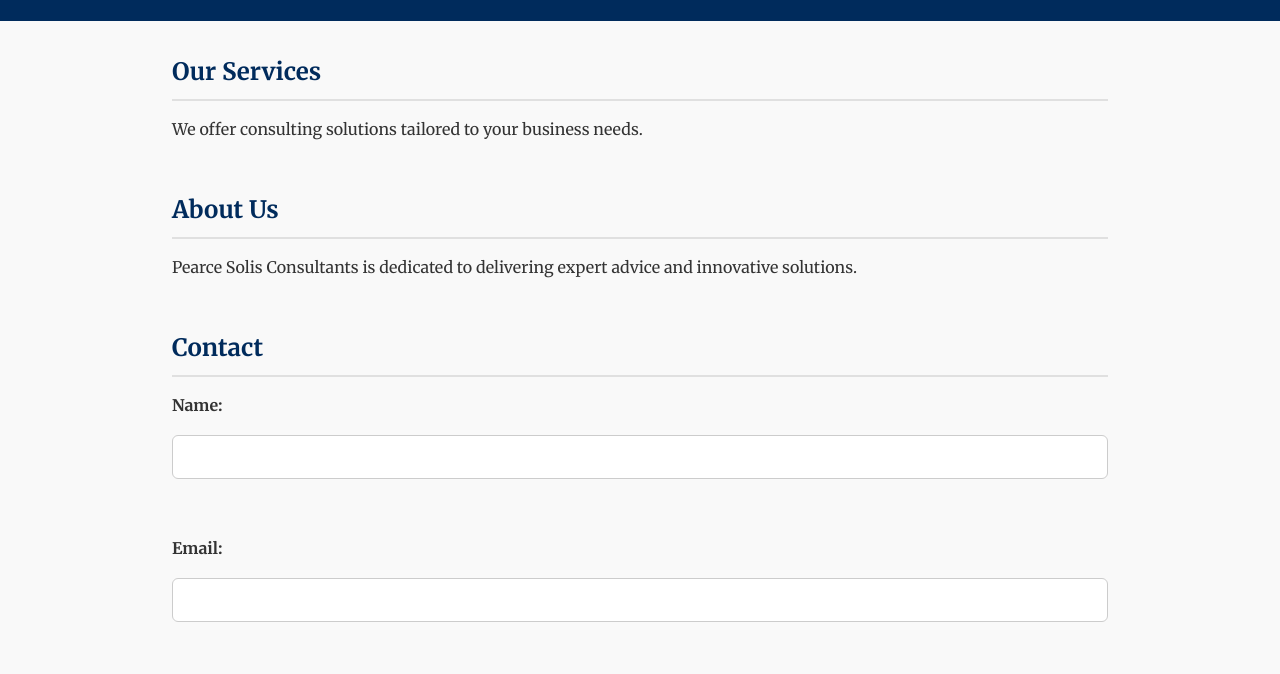
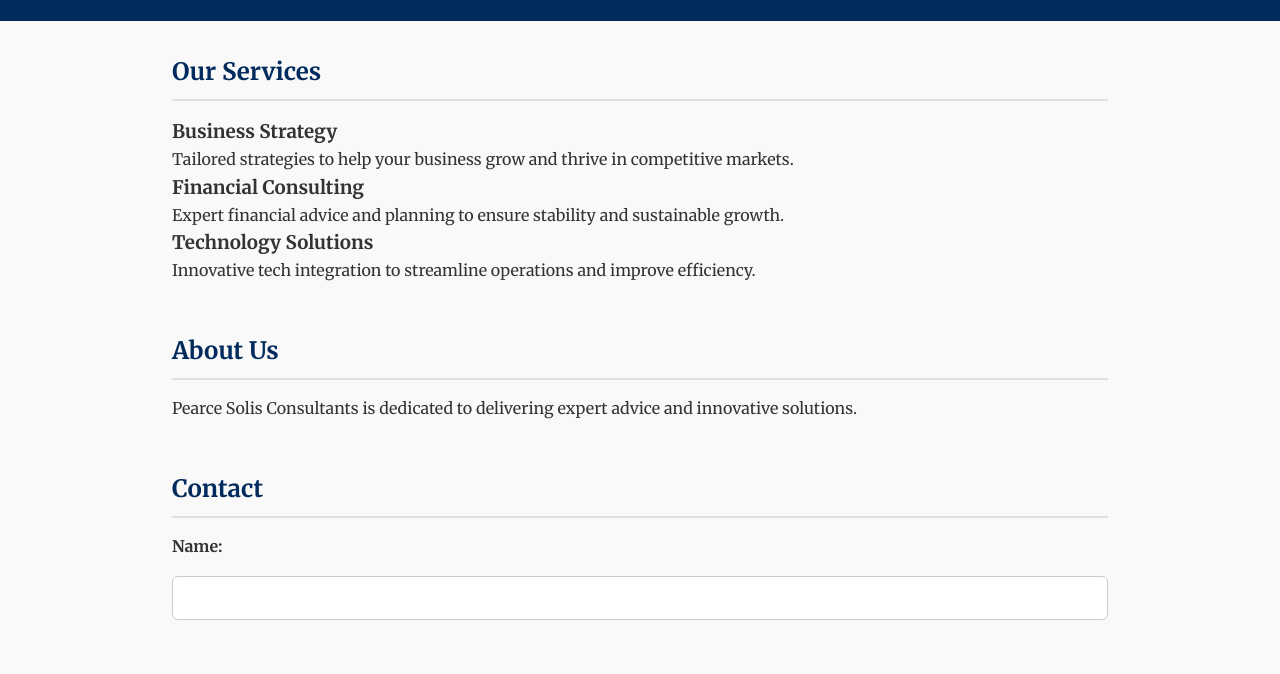
Before and after one commit to lilnoggi/PSConsultants, a plain HTML site: page index.html in a window 1280 px wide. Shown: the part 107-781 px from the top of the page. Drawn offline with Linux system fonts and the light colour scheme.

Commit message:
Service Cards
Added 3 service "cards"

```diff
--- a/index.html
+++ b/index.html
@@ -20,8 +20,21 @@
     </header>
     <main>
         <section id="services">
-            <h2>Our Services</h2>
-            <p>We offer consulting solutions tailored to your business needs.</p>
+        <h2>Our Services</h2>
+            <div class="services-container">
+                <div class="service-card">
+                    <h3>Business Strategy</h3>
+                    <p>Tailored strategies to help your business grow and thrive in competitive markets.</p>
+                </div>
+            <div class="service-card">
+                <h3>Financial Consulting</h3>
+                <p>Expert financial advice and planning to ensure stability and sustainable growth.</p>
+            </div>
+            <div class="service-card">
+                <h3>Technology Solutions</h3>
+                <p>Innovative tech integration to streamline operations and improve efficiency.</p>
+            </div>
+            </div>
         </section>
         <section id="about">
             <h2>About Us</h2>
```
